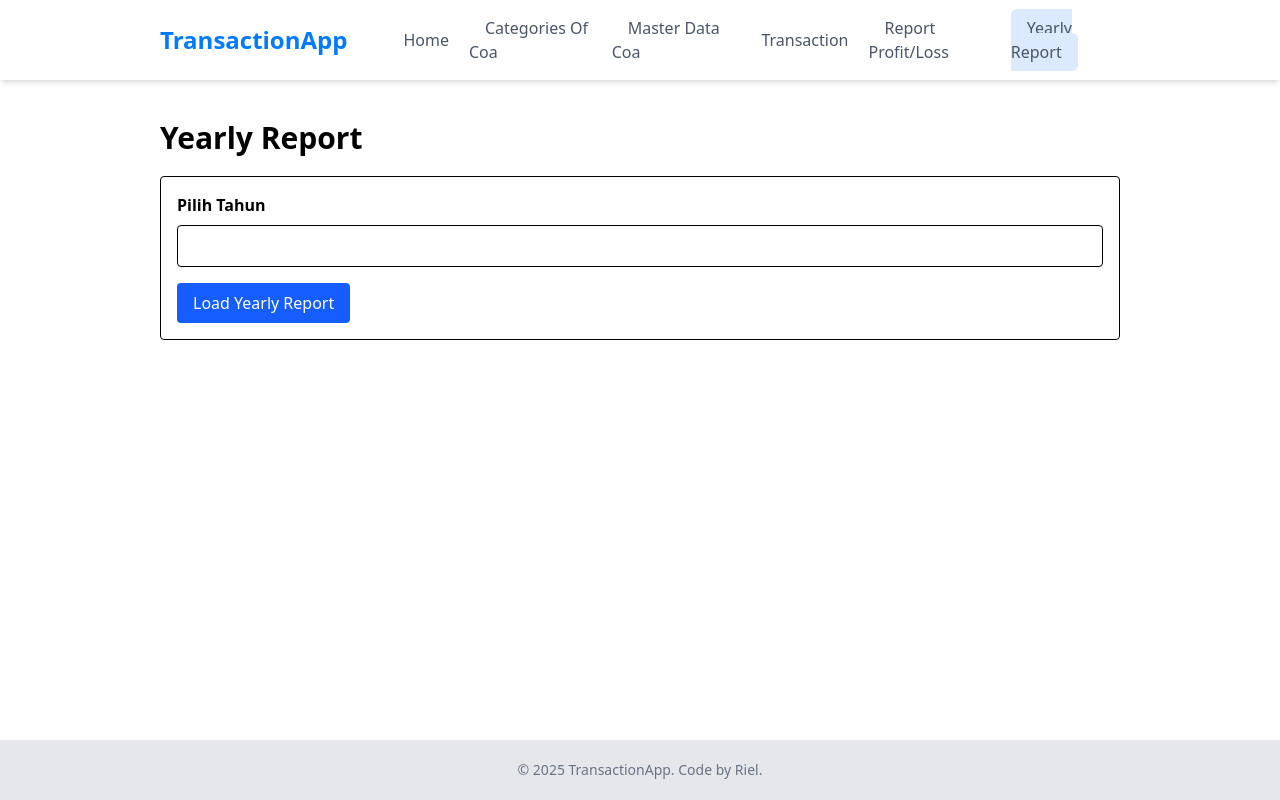
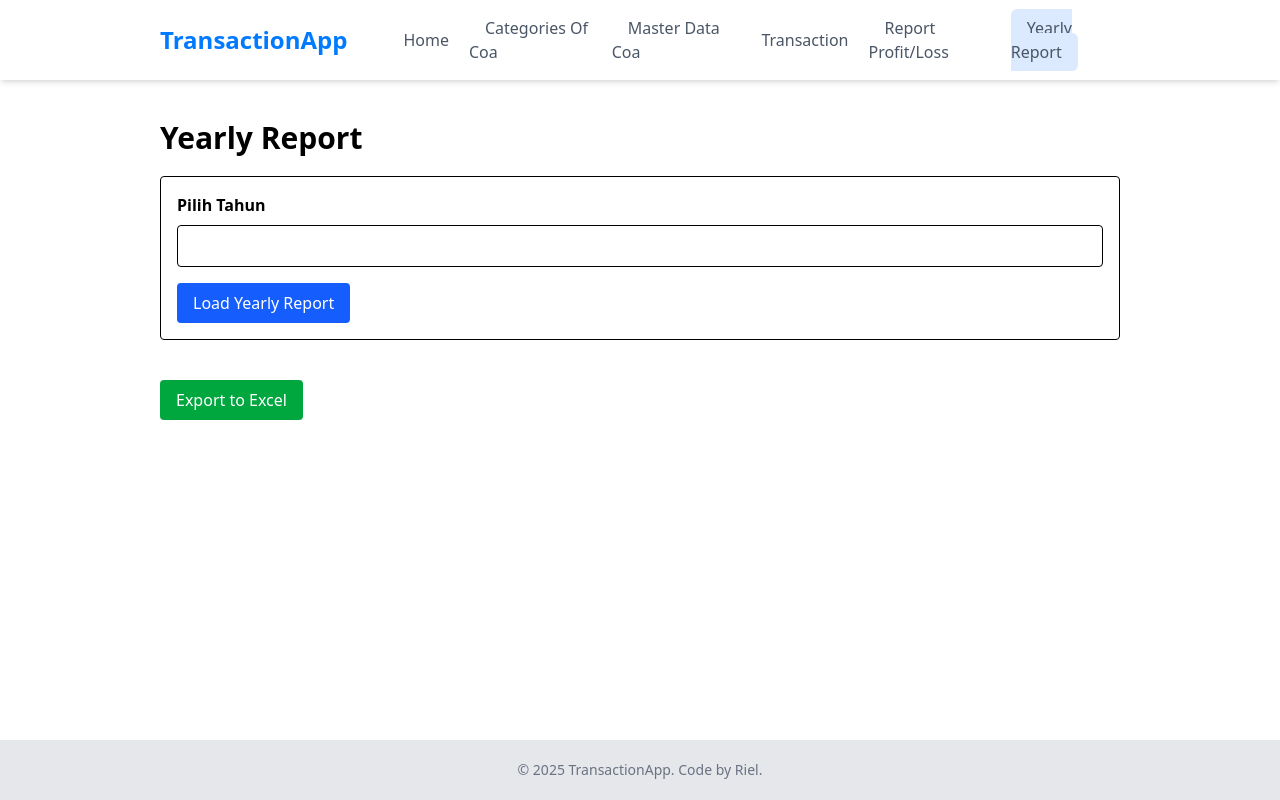
Before and after one commit to aldinpramudya/vue-engineer-webapp, a Nuxt app: page /yearReport in a window 1280 px wide. Built offline with nearby package versions, Linux system fonts and the light colour scheme.

Commit message:
feat(YearReportPage) : page and Export Yearly Report

```diff
--- a/app/pages/yearReport.vue
+++ b/app/pages/yearReport.vue
@@ -18,11 +18,7 @@
 
             <div v-if="loading" class="text-gray-500">Loading...</div>
 
-            <!-- ========================= -->
-            <!-- DISPLAY YEARLY REPORT     -->
-            <!-- ========================= -->
             <div v-for="item in yearlyData" :key="item.month" class="mb-12">
-
                 <h2 class="text-xl font-bold mb-3">
                     {{ item.month_name }}
                 </h2>
@@ -83,9 +79,11 @@
                         </tr>
                     </tbody>
                 </table>
-
             </div>
 
+            <button @click="exportExcelYear" class="mt-4 bg-green-600 text-white px-4 py-2 rounded">
+                Export to Excel
+            </button>
         </div>
     </div>
 </template>
@@ -118,7 +116,6 @@ const loadReportYear = async () => {
             query: { year: year.value },
         });
 
-        // Transformasi per bulan: pisahkan income/expenses
         yearlyData.value = res.data.map((m) => {
             return {
                 ...m,
@@ -134,4 +131,17 @@ const loadReportYear = async () => {
 
     loading.value = false;
 };
+
+//  Export Excel Yearly Report
+const exportExcelYear = () => {
+    if (!year.value) {
+        errorMessage.value = "Masukkan Tahun terlebih dahulu untuk export.";
+        return;
+    }
+
+    window.open(
+        `http://127.0.0.1:8000/api/excel-report-yearly-export?year=${year.value}`,
+        "_blank"
+    )
+}
 </script>
```
